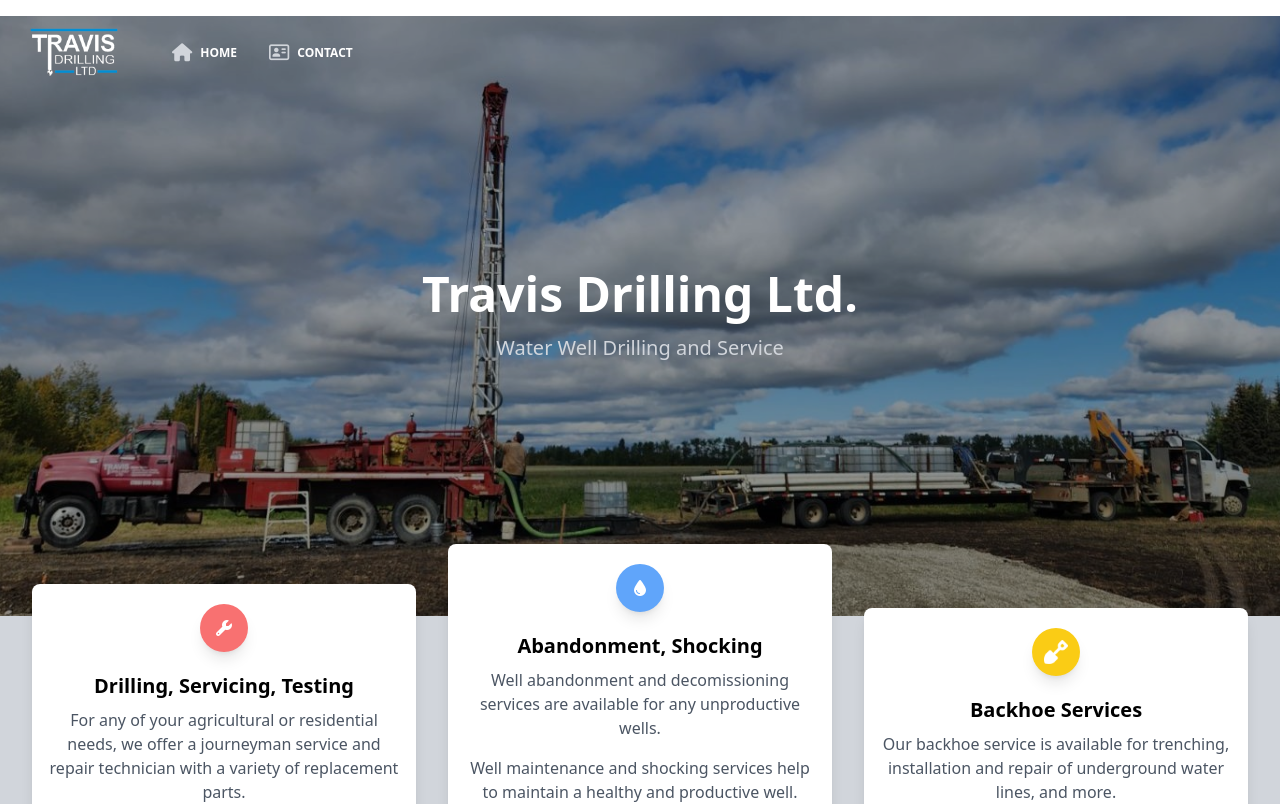
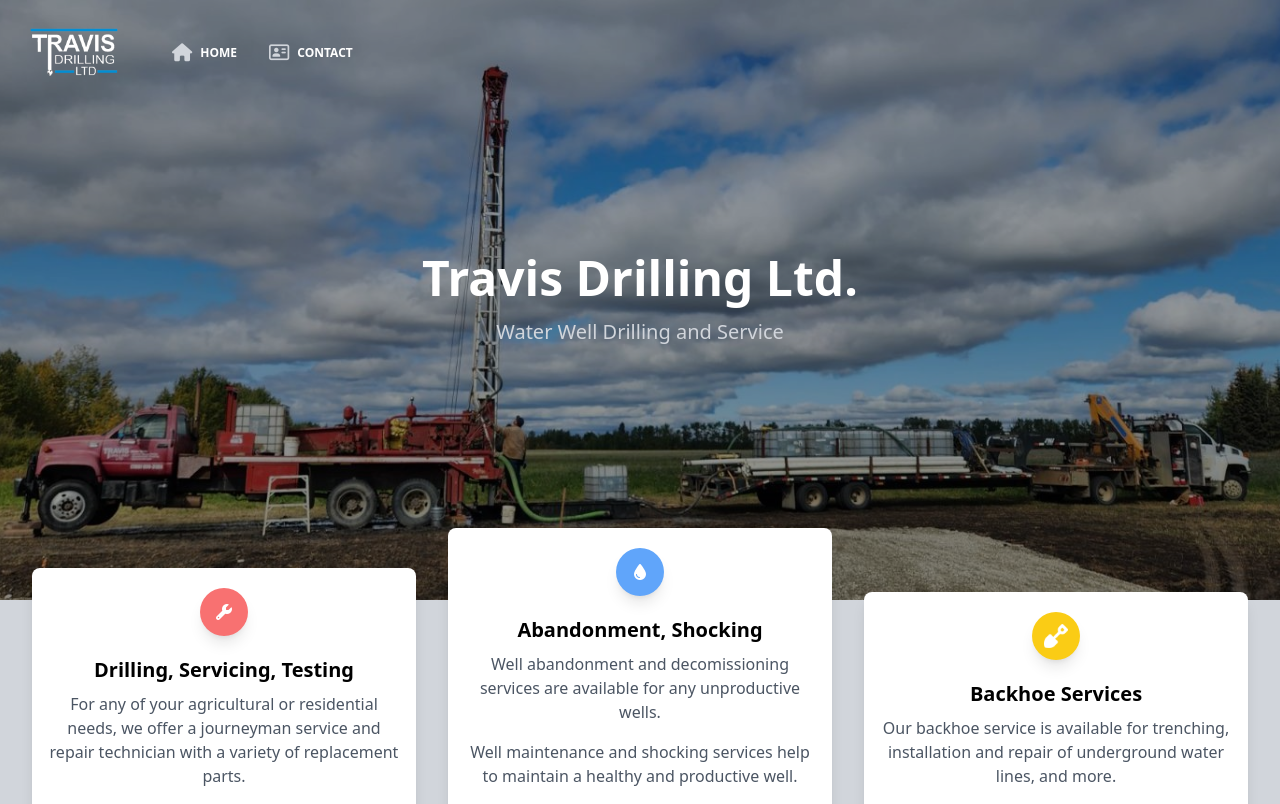
Before and after one commit to Logan9312/Travis-Drilling, a Next.js app: page / in a window 1280 px wide. Shown: the top 804 px of the page. Built offline with nearby package versions, Linux system fonts and the light colour scheme.

Commit message:
Fixing white bar

```diff
--- a/src/components/Layout.tsx
+++ b/src/components/Layout.tsx
@@ -57,7 +57,7 @@
         src="https://kit.fontawesome.com/e6ae3fbb74.js"
         crossOrigin="anonymous"
       ></Script>
-      <header className="mb-4">
+      <header>
         <Navbar transparent={props.transparent} />
       </header>
       <main>{props.children}</main>
--- a/src/pages/index.tsx
+++ b/src/pages/index.tsx
@@ -24,7 +24,7 @@
         className="absolute h-full w-full bg-black opacity-40"
       ></span>
     </div>
-    <div className="container relative mx-auto">
+    <div className="container relative mx-auto my-6 py-6">
       <div className="flex flex-wrap items-center">
         <div className="ml-auto mr-auto w-full px-4 text-center lg:w-6/12">
           <h1 className=" text-4xl font-semibold text-white lg:text-5xl">
```
